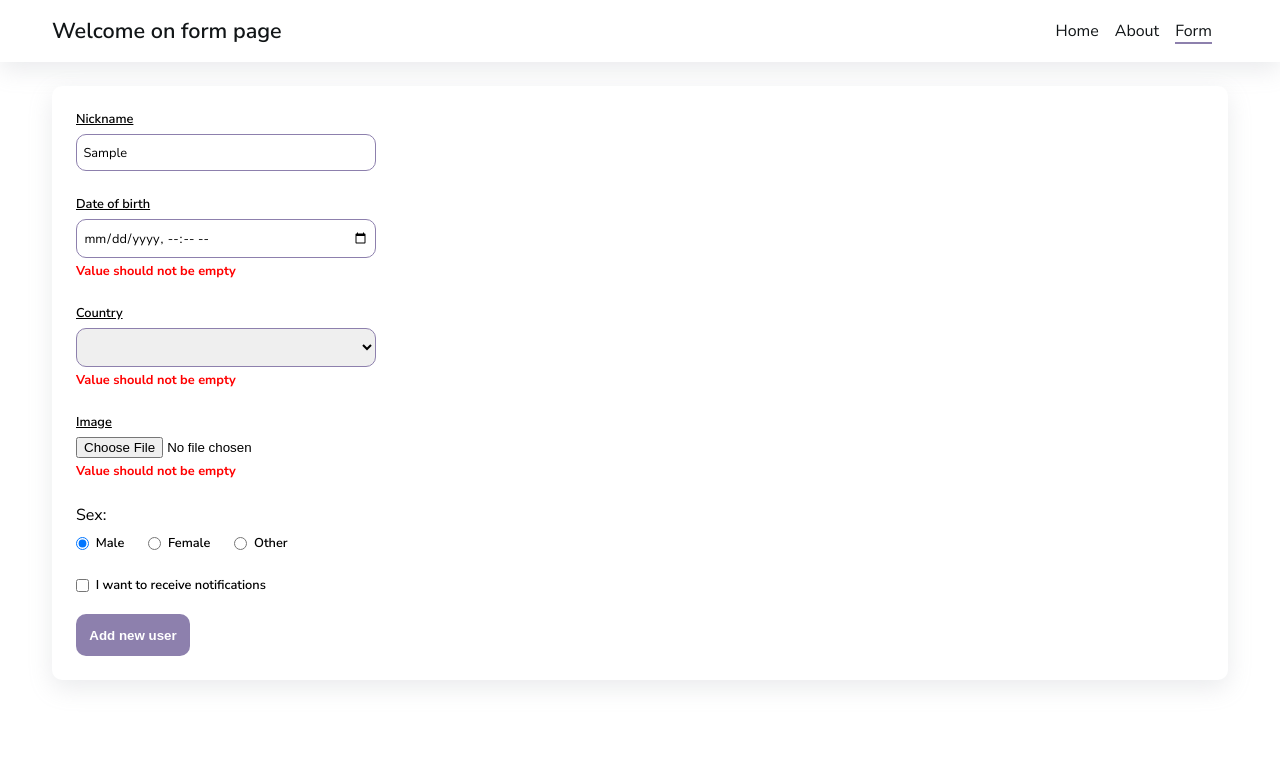
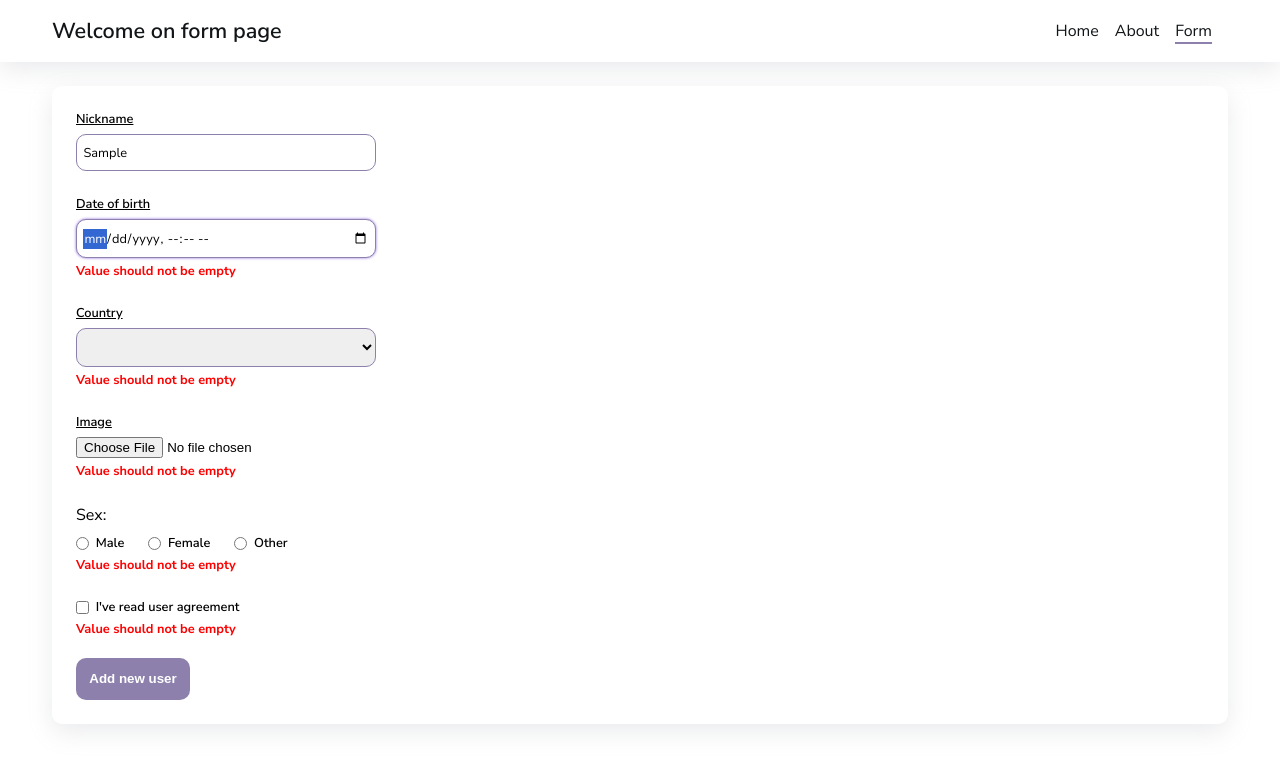
Before and after one commit to valr0lipsk/rsschool, a React (Vite) app: page /form in a window 1280 px wide. Both pictures are taken after typing "Sample" into the empty fields and a click on the button "Add new user". Shown: the top 768 px of the page. Built offline with nearby package versions, Linux system fonts and the light colour scheme.

Commit message:
feat: implement form with react form hook

```diff
--- a/package.json
+++ b/package.json
@@ -17,6 +17,7 @@
   "dependencies": {
     "react": "^18.2.0",
     "react-dom": "^18.2.0",
+    "react-hook-form": "^7.43.8",
     "react-icons": "^4.8.0",
     "react-router": "^6.9.0",
     "react-router-dom": "^6.9.0",
--- a/src/components/form/Form.module.scss
+++ b/src/components/form/Form.module.scss
@@ -38,3 +38,10 @@
     }
   }
 }
+
+.error {
+  color: #ff0000;
+  font-size: var(--fs-sm);
+  font-weight: var(--fw-bold);
+  margin-top: 0.3em;
+}
--- a/src/components/form/Form.tsx
+++ b/src/components/form/Form.tsx
@@ -1,134 +1,253 @@
 import React from 'react';
+import { useForm } from 'react-hook-form';
 import { User } from 'types';
 import { InputWrapper } from '../../components';
 import styles from './Form.module.scss';
 
 interface FormProps {
-  handleSubmit: (data: User) => void;
+  handleFormSubmit: (data: User) => void;
 }
 
-interface FormState {
+type FormInputs = {
+  nickname: string;
+  date: string;
+  country: string;
   img: string;
-}
-
-export default class Form extends React.Component<FormProps> {
-  nickname = React.createRef<HTMLInputElement>();
-  date = React.createRef<HTMLInputElement>();
-  country = React.createRef<HTMLSelectElement>();
-  img = React.createRef<HTMLInputElement>();
-  sex1 = React.createRef<HTMLInputElement>();
-  sex2 = React.createRef<HTMLInputElement>();
-  sex3 = React.createRef<HTMLInputElement>();
-  promo = React.createRef<HTMLInputElement>();
-  form = React.createRef<HTMLFormElement>();
-
-  constructor(props: FormProps) {
-    super(props);
-    this.handleSubmit = this.handleSubmit.bind(this);
-  }
-
-  state: FormState = {
-    img: '',
+  sex: string;
+  promo: string;
 };
 
-  getRadioValue(
-    radio1: HTMLInputElement | null,
-    radio2: HTMLInputElement | null,
-    radio3: HTMLInputElement | null
-  ) {
-    if (!radio1 || !radio2 || !radio3) return 'male';
-    if (radio1.checked) return radio1.value;
-    if (radio2.checked) return radio2.value;
-    return 'other';
-  }
+// export default class Form1 extends React.Component<FormProps> {
+//   nickname = React.createRef<HTMLInputElement>();
+//   date = React.createRef<HTMLInputElement>();
+//   country = React.createRef<HTMLSelectElement>();
+//   img = React.createRef<HTMLInputElement>();
+//   sex1 = React.createRef<HTMLInputElement>();
+//   sex2 = React.createRef<HTMLInputElement>();
+//   sex3 = React.createRef<HTMLInputElement>();
+//   promo = React.createRef<HTMLInputElement>();
+//   form = React.createRef<HTMLFormElement>();
 
-  validateInput(input: HTMLInputElement | HTMLSelectElement | null) {
-    if (!input) return;
+//   constructor(props: FormProps) {
+//     super(props);
+//     this.handleSubmit = this.handleSubmit.bind(this);
+//   }
 
-    if (input.id === 'nickname' && input.value && input.value.length < 5) {
-      input.setCustomValidity('Value should contain min 5 symbols');
-    } else if (!input.value) input.setCustomValidity('Value should not be empty');
-    else input.setCustomValidity('');
-  }
+//   state: FormState = {
+//     img: '',
+//   };
 
-  isFormInvalid = () => {
-    return (
-      !!this.nickname.current?.validationMessage ||
-      !!this.img.current?.validationMessage ||
-      !!this.date.current?.validationMessage ||
-      !!this.country.current?.validationMessage
-    );
+//   getRadioValue(
+//     radio1: HTMLInputElement | null,
+//     radio2: HTMLInputElement | null,
+//     radio3: HTMLInputElement | null
+//   ) {
+//     if (!radio1 || !radio2 || !radio3) return 'male';
+//     if (radio1.checked) return radio1.value;
+//     if (radio2.checked) return radio2.value;
+//     return 'other';
+//   }
+
+//   validateInput(input: HTMLInputElement | HTMLSelectElement | null) {
+//     if (!input) return;
+
+//     if (input.id === 'nickname' && input.value && input.value.length < 5) {
+//       input.setCustomValidity('Value should contain min 5 symbols');
+//     } else if (!input.value) input.setCustomValidity('Value should not be empty');
+//     else input.setCustomValidity('');
+//   }
+
+//   isFormInvalid = () => {
+//     return (
+//       !!this.nickname.current?.validationMessage ||
+//       !!this.img.current?.validationMessage ||
+//       !!this.date.current?.validationMessage ||
+//       !!this.country.current?.validationMessage
+//     );
+//   };
+
+//   handleImageInput = (event: React.ChangeEvent<HTMLInputElement>) => {
+//     if (event.target.files && event.target.files[0]) {
+//       const reader = new FileReader();
+//       reader.onload = () => {
+//         if (this.img.current !== null) {
+//           const imageFile = this.img.current.files && this.img.current.files[0];
+//           if (imageFile !== null) {
+//             this.setState({
+//               img: URL.createObjectURL(imageFile),
+//             });
+//           }
+//         }
+//       };
+//       reader.readAsDataURL(event.target.files[0]);
+//     }
+//   };
+
+//   handleSubmit(event: React.MouseEvent<HTMLButtonElement, MouseEvent>) {
+//     event.preventDefault();
+
+//     this.validateInput(this.nickname.current);
+//     this.validateInput(this.img.current);
+//     this.validateInput(this.date.current);
+//     this.validateInput(this.country.current);
+
+//     if (this.isFormInvalid()) {
+//       this.forceUpdate();
+//     } else {
+//       const newUser: User = {
+//         id: crypto.randomUUID(),
+//         name: this.nickname.current?.value || 'John',
+//         country: this.country.current?.value || 'Canada',
+//         dateOfBirth: this.date.current?.value || '1994-03-20T17:51:53.221Z',
+//         promo: this.promo.current?.checked || false,
+//         sex: this.getRadioValue(this.sex1.current, this.sex2.current, this.sex3.current),
+//         image: this.state.img,
+//       };
+
+//       this.props.handleSubmit(newUser);
+
+//       this.form.current?.reset();
+//     }
+//   }
+
+//   render() {
+//     return (
+//       <form ref={this.form} className={styles.form} data-testid="form">
+//         <InputWrapper
+//           name="nickname"
+//           title="Nickname"
+//           error={this.nickname.current?.validationMessage}
+//         >
+//           <input ref={this.nickname} type="text" id="nickname" />
+//         </InputWrapper>
+
+//         <InputWrapper
+//           name="date"
+//           title="Date of birth"
+//           error={this.date.current?.validationMessage}
+//         >
+//           <input ref={this.date} type="datetime-local" id="date" />
+//         </InputWrapper>
+
+//         <InputWrapper
+//           name="country"
+//           title="Country"
+//           error={this.country.current?.validationMessage}
+//         >
+//           <select ref={this.country} id="category" defaultValue={''}>
+//             <option disabled hidden value=""></option>
+//             <option value="Canada">Canada</option>
+//             <option value="Poland">Poland</option>
+//             <option value="Australia">Australia</option>
+//             <option value="Brazil">Brazil</option>
+//           </select>
+//         </InputWrapper>
+
+//         <InputWrapper name="img" title="Image" error={this.img.current?.validationMessage}>
+//           <input
+//             ref={this.img}
+//             type="file"
+//             id="img"
+//             accept=".jpg, .png, .jpeg"
+//             onInput={this.handleImageInput}
+//           />
+//         </InputWrapper>
+
+//         <div className={styles.radio__wrapper}>
+//           <p>Sex:</p>
+//           <div>
+//             <InputWrapper type="radio" name="male" title="Male">
+//               <input
+//                 ref={this.sex1}
+//                 type="radio"
+//                 name="sex"
+//                 value="male"
+//                 id="male"
+//                 defaultChecked
+//               />
+//             </InputWrapper>
+
+//             <InputWrapper type="radio" name="female" title="Female">
+//               <input ref={this.sex2} type="radio" name="sex" value="female" id="female" />
+//             </InputWrapper>
+
+//             <InputWrapper type="radio" name="other" title="Other">
+//               <input ref={this.sex3} type="radio" name="sex" value="other" id="other" />
+//             </InputWrapper>
+//           </div>
+//         </div>
+
+//         <InputWrapper type="checkbox" name="promo" title="I want to receive notifications">
+//           <input ref={this.promo} type="checkbox" id="promo" />
+//         </InputWrapper>
+
+//         <button
+//           className={styles.submit}
+//           type="submit"
+//           onClick={(event) => this.handleSubmit(event)}
+//         >
+//           Add new user
+//         </button>
+//       </form>
+//     );
+//   }
+// }
+
+const Form: React.FC<FormProps> = ({ handleFormSubmit }) => {
+  const [image, setImage] = React.useState<string>('');
+  const {
+    register,
+    handleSubmit,
+    formState: { errors },
+  } = useForm<FormInputs>();
+
+  const onSubmit = (data: unknown) => {
+    console.log(data, image);
   };
 
-  handleImageInput = (event: React.ChangeEvent<HTMLInputElement>) => {
+  const handleImageInput = (event: React.ChangeEvent<HTMLInputElement>) => {
     if (event.target.files && event.target.files[0]) {
       const reader = new FileReader();
       reader.onload = () => {
-        if (this.img.current !== null) {
-          const imageFile = this.img.current.files && this.img.current.files[0];
+        const imageFile = event.target.files && event.target.files[0];
         if (imageFile !== null) {
-            this.setState({
-              img: URL.createObjectURL(imageFile),
-            });
-          }
+          setImage(URL.createObjectURL(imageFile));
         }
       };
       reader.readAsDataURL(event.target.files[0]);
     }
   };
 
-  handleSubmit(event: React.MouseEvent<HTMLButtonElement, MouseEvent>) {
-    event.preventDefault();
-
-    this.validateInput(this.nickname.current);
-    this.validateInput(this.img.current);
-    this.validateInput(this.date.current);
-    this.validateInput(this.country.current);
-
-    if (this.isFormInvalid()) {
-      this.forceUpdate();
-    } else {
-      const newUser: User = {
-        id: crypto.randomUUID(),
-        name: this.nickname.current?.value || 'John',
-        country: this.country.current?.value || 'Canada',
-        dateOfBirth: this.date.current?.value || '1994-03-20T17:51:53.221Z',
-        promo: this.promo.current?.checked || false,
-        sex: this.getRadioValue(this.sex1.current, this.sex2.current, this.sex3.current),
-        image: this.state.img,
-      };
-
-      this.props.handleSubmit(newUser);
-
-      this.form.current?.reset();
-    }
-  }
-
-  render() {
   return (
-      <form ref={this.form} className={styles.form} data-testid="form">
-        <InputWrapper
-          name="nickname"
-          title="Nickname"
-          error={this.nickname.current?.validationMessage}
-        >
-          <input ref={this.nickname} type="text" id="nickname" />
+    <form className={styles.form} data-testid="form" onSubmit={handleSubmit(onSubmit)}>
+      <InputWrapper name="nickname" title="Nickname" error={errors.nickname?.message}>
+        <input
+          {...register('nickname', {
+            required: 'Value should not be empty',
+            minLength: {
+              value: 3,
+              message: 'Min 3 symbols',
+            },
+          })}
+          type="text"
+          id="nickname"
+        />
       </InputWrapper>
 
-        <InputWrapper
-          name="date"
-          title="Date of birth"
-          error={this.date.current?.validationMessage}
-        >
-          <input ref={this.date} type="datetime-local" id="date" />
+      <InputWrapper name="date" title="Date of birth" error={errors.date?.message}>
+        <input
+          {...register('date', { required: 'Value should not be empty' })}
+          type="datetime-local"
+          id="date"
+        />
       </InputWrapper>
 
-        <InputWrapper
-          name="country"
-          title="Country"
-          error={this.country.current?.validationMessage}
+      <InputWrapper name="country" title="Country" error={errors.country?.message}>
+        <select
+          {...register('country', { required: 'Value should not be empty' })}
+          id="category"
+          defaultValue={''}
         >
-          <select ref={this.country} id="category" defaultValue={''}>
           <option disabled hidden value=""></option>
           <option value="Canada">Canada</option>
           <option value="Poland">Poland</option>
@@ -137,13 +256,13 @@ export default class Form extends React.Component<FormProps> {
         </select>
       </InputWrapper>
 
-        <InputWrapper name="img" title="Image" error={this.img.current?.validationMessage}>
+      <InputWrapper name="img" title="Image" error={errors.img?.message}>
         <input
-            ref={this.img}
+          {...register('img', { required: 'Value should not be empty' })}
           type="file"
           id="img"
           accept=".jpg, .png, .jpeg"
-            onInput={this.handleImageInput}
+          onInput={handleImageInput}
         />
       </InputWrapper>
 
@@ -152,37 +271,55 @@ export default class Form extends React.Component<FormProps> {
         <div>
           <InputWrapper type="radio" name="male" title="Male">
             <input
-                ref={this.sex1}
+              {...register('sex', { required: 'Value should not be empty' })}
               type="radio"
               name="sex"
               value="male"
               id="male"
-                defaultChecked
             />
           </InputWrapper>
 
           <InputWrapper type="radio" name="female" title="Female">
-              <input ref={this.sex2} type="radio" name="sex" value="female" id="female" />
+            <input
+              {...register('sex', { required: 'Value should not be empty' })}
+              type="radio"
+              name="sex"
+              value="female"
+              id="female"
+            />
           </InputWrapper>
 
           <InputWrapper type="radio" name="other" title="Other">
-              <input ref={this.sex3} type="radio" name="sex" value="other" id="other" />
+            <input
+              {...register('sex', { required: 'Value should not be empty' })}
+              type="radio"
+              name="sex"
+              value="other"
+              id="other"
+            />
           </InputWrapper>
         </div>
+        {errors.sex && <p className={styles.error}>{errors.sex?.message}</p>}
       </div>
 
-        <InputWrapper type="checkbox" name="promo" title="I want to receive notifications">
-          <input ref={this.promo} type="checkbox" id="promo" />
+      <InputWrapper
+        type="checkbox"
+        name="promo"
+        title="I've read user agreement"
+        error={errors.promo?.message}
+      >
+        <input
+          {...register('promo', { required: 'Value should not be empty' })}
+          type="checkbox"
+          id="promo"
+        />
       </InputWrapper>
 
-        <button
-          className={styles.submit}
-          type="submit"
-          onClick={(event) => this.handleSubmit(event)}
-        >
+      <button className={styles.submit} type="submit">
         Add new user
       </button>
     </form>
   );
-  }
-}
+};
+
+export default Form;
--- a/src/components/userCard/UserCard.tsx
+++ b/src/components/userCard/UserCard.tsx
@@ -29,7 +29,7 @@ const UserCard: React.FC<User> = ({ image, name, dateOfBirth, country, sex, prom
         <p>{country}</p>
       </div>
       <p>
-        Promo notifications: <span>{promo ? 'yes' : 'no'}</span>
+        User agreement: <span>{promo ? 'yes' : 'no'}</span>
       </p>
     </div>
   );
```
Also changed, not shown: 1 other file (tests, documents, lock files or other folders). Lines whose indentation alone changed are shown as unchanged.
